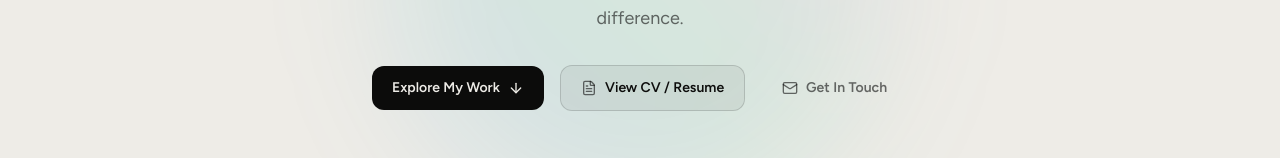
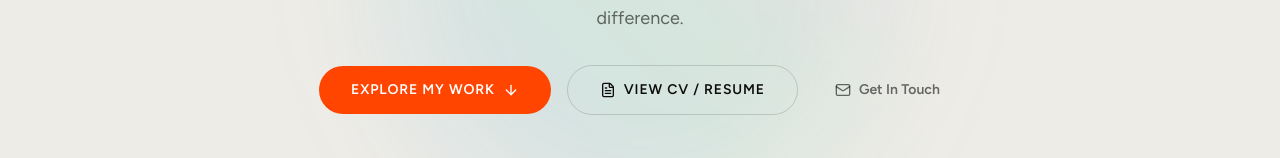
Before and after one commit to ziad328/portfolio, a Next.js app: page / in a window 1280 px wide. Shown: the part 422-580 px from the top of the page. Built offline with nearby package versions, Linux system fonts and the light colour scheme; no server answers; the database is empty.

Commit message:
feat(ui): Add Button and TagPill components
Used for the Hero CTAs and ProjectCard tags. The admin dashboard is marked data-theme=dark so cards stay readable there.

Co-Authored-By: Claude Opus 5.5 <noreply@anthropic.com>

```diff
--- a/src/app/admin/page.tsx
+++ b/src/app/admin/page.tsx
@@ -154,7 +154,7 @@ export default function AdminDashboardPage() {
   }
 
   return (
-    <div className="min-h-screen bg-black text-neutral-100">
+    <div data-theme="dark" className="min-h-screen bg-black text-neutral-100">
       {/* Top Admin Navbar */}
       <header className="sticky top-0 z-40 border-b border-neutral-800 bg-neutral-950/90 backdrop-blur-md">
         <div className="mx-auto flex h-16 max-w-7xl items-center justify-between px-4 sm:px-6 lg:px-8">
--- /dev/null
+++ b/src/components/Button.tsx
@@ -0,0 +1,19 @@
+import type { AnchorHTMLAttributes } from 'react';
+
+const base =
+  'inline-flex items-center justify-center gap-2 rounded-full px-8 py-3.5 text-sm font-semibold uppercase tracking-[0.06em] transition-[background-color,border-color,box-shadow,transform] duration-300 ease-(--ease-out-expo) motion-safe:hover:scale-105 focus-visible:outline-2 focus-visible:outline-offset-2 focus-visible:outline-accent';
+
+const variants = {
+  primary: 'bg-accent text-white hover:bg-accent-hover btn-accent-glow',
+  ghost: 'border border-border text-fg hover:border-fg-muted hover:bg-surface',
+};
+
+interface ButtonProps extends AnchorHTMLAttributes<HTMLAnchorElement> {
+  href: string;
+  variant?: keyof typeof variants;
+}
+
+// Every CTA on the site is a link, so this renders <a> only.
+export default function Button({ variant = 'primary', className = '', ...props }: ButtonProps) {
+  return <a {...props} className={`${base} ${variants[variant]} ${className}`} />;
+}
--- a/src/components/Hero.tsx
+++ b/src/components/Hero.tsx
@@ -1,6 +1,7 @@
 import { SiteProfile } from '@/types/portfolio';
 import { ArrowDown, Mail, FileText } from 'lucide-react';
 import { GithubIcon, LinkedinIcon } from '@/components/icons/Icons';
+import Button from '@/components/Button';
 
 interface HeroProps {
   profile: SiteProfile;
@@ -38,21 +39,15 @@ export default function Hero({ profile }: HeroProps) {
 
           {/* Action Buttons */}
           <div className="mt-8 flex flex-wrap items-center justify-center gap-4">
-            <a
-              href="#work"
-              className="flex items-center gap-2 rounded-xl bg-fg px-5 py-3 text-sm font-semibold text-bg transition-opacity hover:opacity-80"
-            >
+            <Button href="#work">
               <span>Explore My Work</span>
               <ArrowDown className="h-4 w-4" />
-            </a>
+            </Button>
 
-            <a
-              href="#about"
-              className="flex items-center gap-2 rounded-xl border border-border bg-surface px-5 py-3 text-sm font-semibold text-fg transition-colors hover:border-fg-muted hover:text-fg"
-            >
-              <FileText className="h-4 w-4 text-fg-muted" />
+            <Button href="#about" variant="ghost">
+              <FileText className="h-4 w-4" />
               <span>View CV / Resume</span>
-            </a>
+            </Button>
 
             <a
               href="#contact"
--- a/src/components/ProjectCard.tsx
+++ b/src/components/ProjectCard.tsx
@@ -1,5 +1,6 @@
 import { Project } from '@/types/portfolio';
 import MediaViewer from './MediaViewer';
+import TagPill from './TagPill';
 import { ExternalLink, Star } from 'lucide-react';
 import { GithubIcon } from '@/components/icons/Icons';
 
@@ -61,12 +62,7 @@ export default function ProjectCard({ project, isAdmin, onEdit, onDelete }: Proj
         {/* Tags */}
         <div className="flex flex-wrap gap-1.5">
           {project.tags.map((tag) => (
-            <span
-              key={tag}
-              className="rounded-full bg-neutral-800 px-2.5 py-0.5 text-xs text-neutral-400"
-            >
-              {tag}
-            </span>
+            <TagPill key={tag}>{tag}</TagPill>
           ))}
         </div>
 
--- /dev/null
+++ b/src/components/TagPill.tsx
@@ -0,0 +1,7 @@
+export default function TagPill({ children }: { children: React.ReactNode }) {
+  return (
+    <span className="inline-flex items-center rounded-full border border-border px-4 py-1.5 font-mono text-[11px] uppercase tracking-[0.12em] text-fg">
+      {children}
+    </span>
+  );
+}
```
